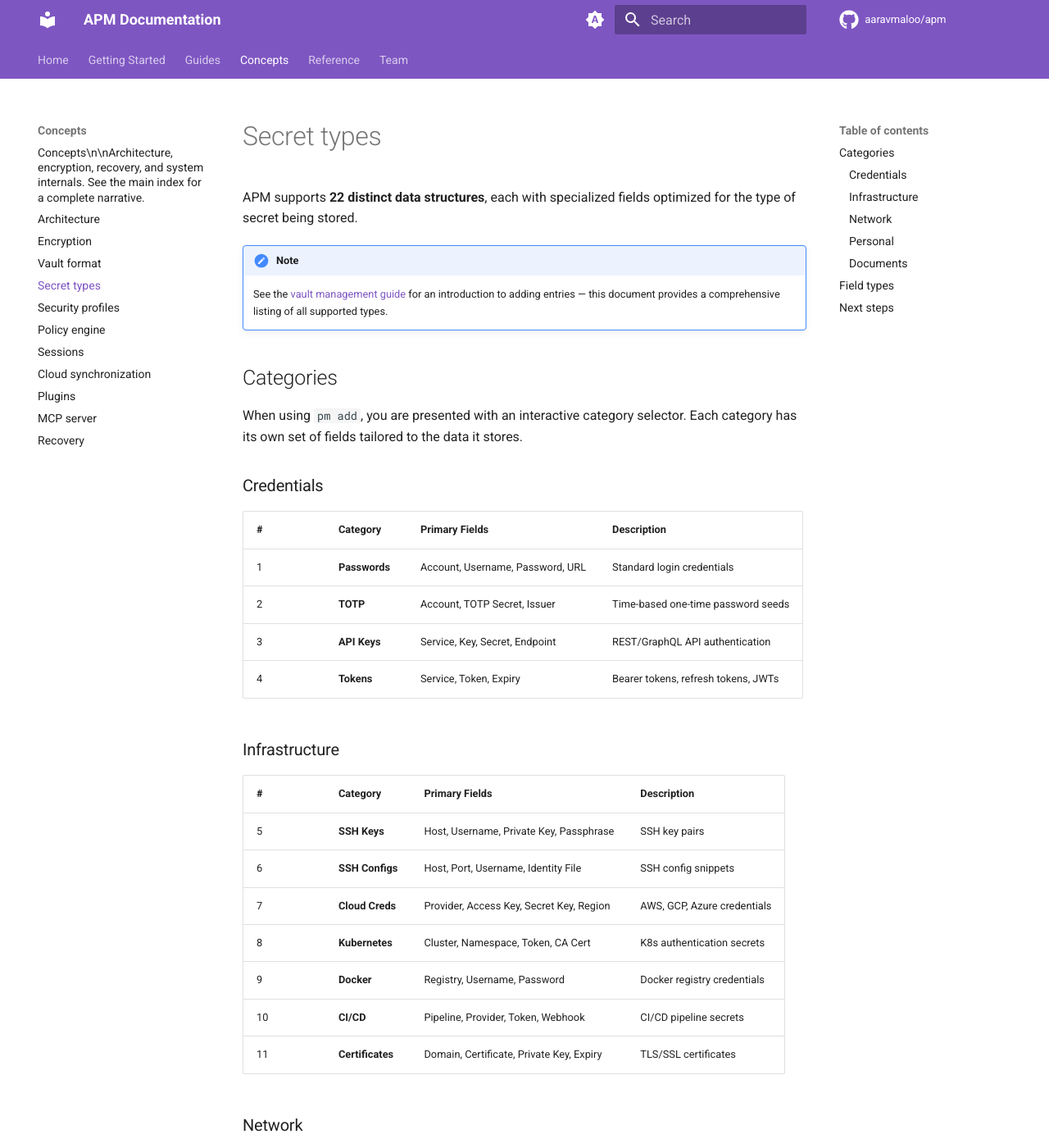
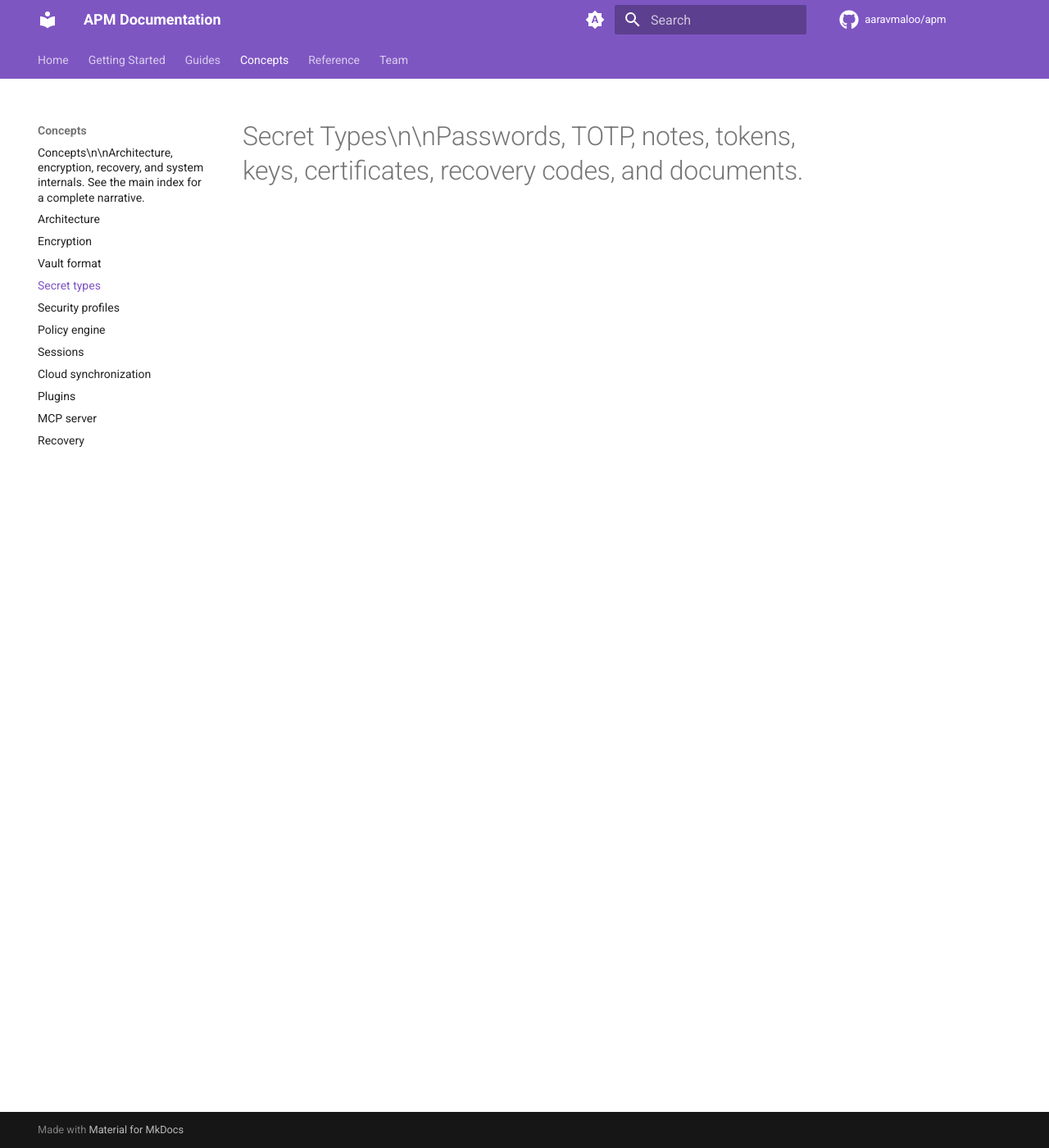
Before and after one commit to aaravmaloo/apm, an MkDocs documentation site: the page built from docs/concepts/secret-types.md, in a window 1280 px wide and 1400 px high. Shown: the whole window at 82% size. Built offline with MkDocs 1.6.1 and Material for MkDocs 9.7.7, drawn with Linux system fonts in a browser that asks for light colours; comment, search, counter and statistics services are not loaded; some of the changed text lies outside the part shown.

Commit message:
docs: update docs/concepts/secret-types.md

```diff
--- a/docs/concepts/secret-types.md
+++ b/docs/concepts/secret-types.md
@@ -1,80 +1 @@
-# Secret types
-
-APM supports **22 distinct data structures**, each with specialized fields optimized for the
-type of secret being stored.
-
-!!! note
-
-    See the [vault management guide](../guides/vault-management.md) for an introduction to adding
-    entries — this document provides a comprehensive listing of all supported types.
-
-## Categories
-
-When using `pm add`, you are presented with an interactive category selector. Each category has
-its own set of fields tailored to the data it stores.
-
-### Credentials
-
-| #    | Category      | Primary Fields                   | Description                         |
-| :--- | :------------ | :------------------------------- | :---------------------------------- |
-| 1    | **Passwords** | Account, Username, Password, URL | Standard login credentials          |
-| 2    | **TOTP**      | Account, TOTP Secret, Issuer     | Time-based one-time password seeds  |
-| 3    | **API Keys**  | Service, Key, Secret, Endpoint   | REST/GraphQL API authentication     |
-| 4    | **Tokens**    | Service, Token, Expiry           | Bearer tokens, refresh tokens, JWTs |
-
-### Infrastructure
-
-| #    | Category         | Primary Fields                           | Description                 |
-| :--- | :--------------- | :--------------------------------------- | :-------------------------- |
-| 5    | **SSH Keys**     | Host, Username, Private Key, Passphrase  | SSH key pairs               |
-| 6    | **SSH Configs**  | Host, Port, Username, Identity File      | SSH config snippets         |
-| 7    | **Cloud Creds**  | Provider, Access Key, Secret Key, Region | AWS, GCP, Azure credentials |
-| 8    | **Kubernetes**   | Cluster, Namespace, Token, CA Cert       | K8s authentication secrets  |
-| 9    | **Docker**       | Registry, Username, Password             | Docker registry credentials |
-| 10   | **CI/CD**        | Pipeline, Provider, Token, Webhook       | CI/CD pipeline secrets      |
-| 11   | **Certificates** | Domain, Certificate, Private Key, Expiry | TLS/SSL certificates        |
-
-### Network
-
-| #    | Category  | Primary Fields                | Description                  |
-| :--- | :-------- | :---------------------------- | :--------------------------- |
-| 12   | **Wi-Fi** | SSID, Password, Security Type | Wireless network credentials |
-
-### Personal
-
-| #    | Category           | Primary Fields                          | Description                        |
-| :--- | :----------------- | :-------------------------------------- | :--------------------------------- |
-| 13   | **Government IDs** | Type, Number, Issuing Authority, Expiry | Passports, driver's licenses, etc. |
-| 14   | **Medical**        | Provider, Record Type, Policy Number    | Health records and insurance       |
-| 15   | **Travel**         | Type, Document Number, Country, Expiry  | Visa, boarding pass, loyalty cards |
-| 16   | **Contacts**       | Name, Phone, Email, Address             | Personal or professional contacts  |
-| 17   | **Banking**        | Bank, Account Number, Routing, SWIFT    | Financial account details          |
-
-### Documents
-
-| #    | Category              | Primary Fields                      | Description                 |
-| :--- | :-------------------- | :---------------------------------- | :-------------------------- |
-| 18   | **Notes**             | Title, Content                      | Freeform secure text        |
-| 19   | **Recovery Codes**    | Service, Codes                      | Backup recovery codes       |
-| 20   | **Documents**         | Title, Content, Filename            | Secure document attachments |
-| 21   | **Software Licenses** | Product, License Key, Seats, Expiry | Software license keys       |
-| 22   | **Legal**             | Type, Parties, Date, Content        | Contracts, NDAs, agreements |
-
-## Field types
-
-Each entry, regardless of category, shares a common metadata layer:
-
-| Field     | Description                               |
-| :-------- | :---------------------------------------- |
-| Name      | Display name for the entry                |
-| Category  | One of the 22 categories above            |
-| Namespace | Which namespace the entry belongs to      |
-| Created   | Timestamp of creation                     |
-| Modified  | Timestamp of last modification            |
-| Tags      | Optional tags for search and organization |
-| Priority  | Entry priority level                      |
-
-## Next steps
-
-See the [vault management guide](../guides/vault-management.md) for how to add entries, or learn
-about the [policy engine](./policy-engine.md) that validates entries against security standards.
+# Secret Types\n\nPasswords, TOTP, notes, tokens, keys, certificates, recovery codes, and documents.
```
